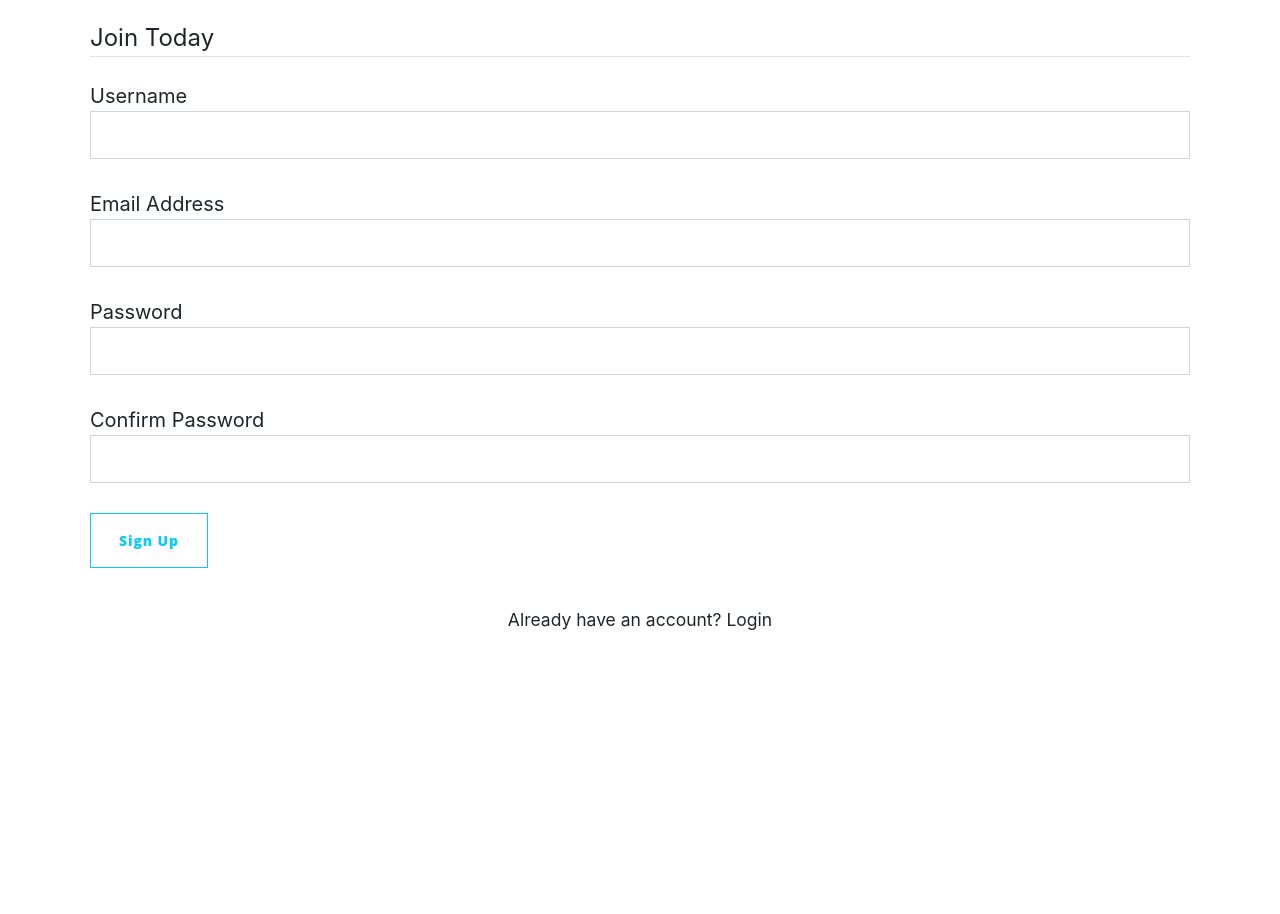
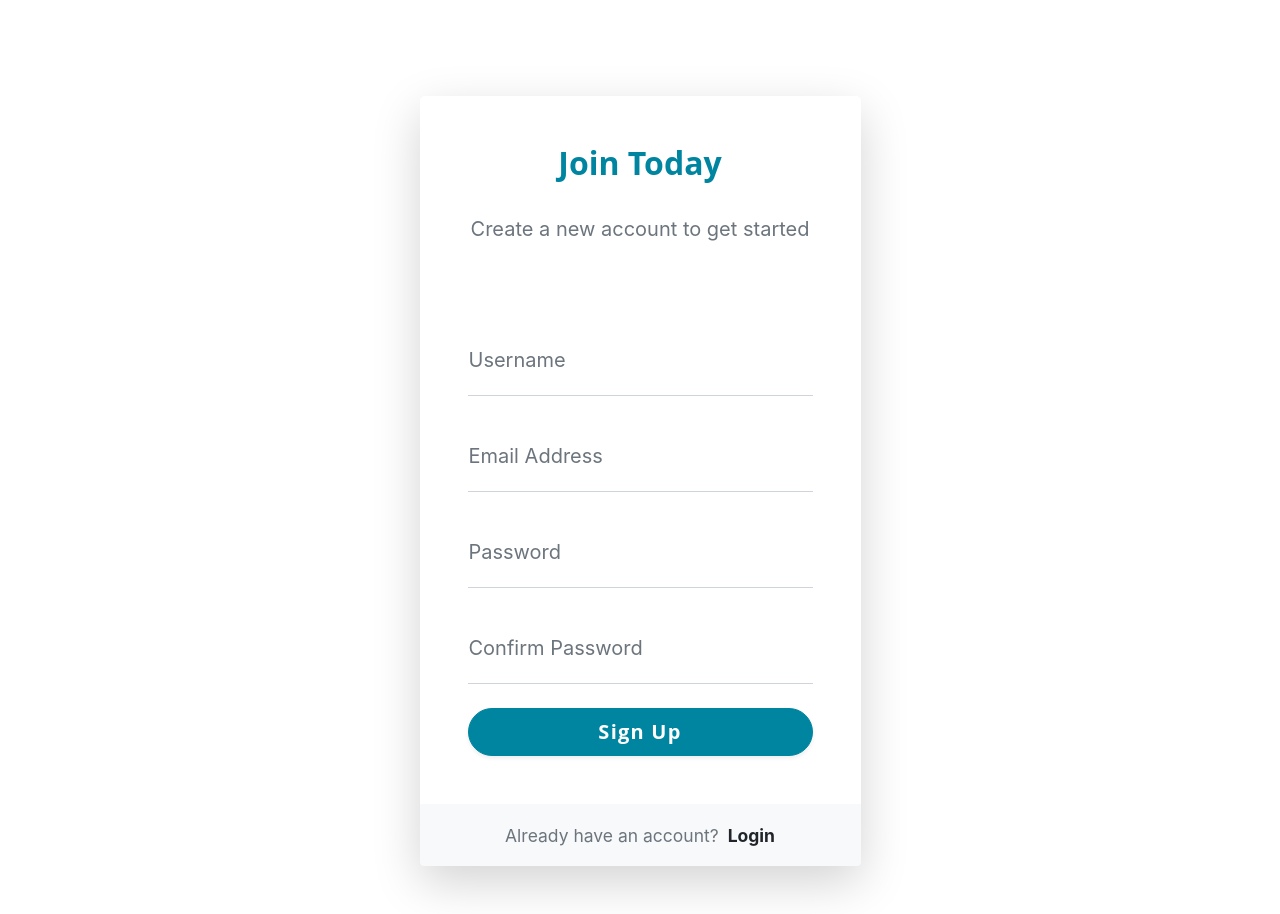
Before and after one commit to thebaggieboy/flask-blog, a Flask app: page /register in a window 1280 px wide. Shown: the part 69-983 px from the top of the page. Before the commit the page ends 699 px from the top, so only its background shows below. Run offline with Flask 2, Linux system fonts and the light colour scheme; some libraries are stand-ins or nearby versions.

```diff
--- a/blog/templates/register.html
+++ b/blog/templates/register.html
@@ -4,89 +4,91 @@
     <title>Join | Register account</title>
 {% endblock head %}
 
-
 {% block content %}
-  <div class="container" style="padding: 20px;">
+<div class="container py-5 mt-5">
+  <div class="row justify-content-center">
+    <div class="col-md-8 col-lg-6 col-xl-5">
+      <div class="card shadow-lg border-0 rounded-lg">
+        <div class="card-header bg-white border-0 pt-5 pb-0 text-center">
+          <h2 class="mb-1 fw-bold" style="color: var(--bs-primary);">Join Today</h2>
+          <p class="text-muted">Create a new account to get started</p>
+        </div>
+        <div class="card-body p-4 p-sm-5 pt-3">
           <form action="" method="POST">
             {{ form.hidden_tag() }}
-      <fieldset class="form-group">
-        <legend class="border-bottom mb-4">Join Today</legend>
-        <div class="form-group">
 
-          {{form.username.label(class="form-control-label")}}
-
+            <div class="form-floating mb-4">
               {% if form.username.errors %}
-            {{form.username(class='form-control form-control-lg is-invalid')}}
-            <div class="invalid-feedback">
-              {% for error in form.username.errors  %}
-                <span>{{error}}</span>
+                {{ form.username(class='form-control is-invalid', placeholder='Username') }}
+                <label for="{{ form.username.id }}">{{ form.username.label.text }}</label>
+                <div class="invalid-feedback px-2">
+                  {% for error in form.username.errors %}
+                    <span>{{ error }}</span>
                   {% endfor %}
                 </div>
               {% else %}
-          {{form.username(class="form-control form-control-lg")}}
+                {{ form.username(class='form-control', placeholder='Username') }}
+                <label for="{{ form.username.id }}">{{ form.username.label.text }}</label>
               {% endif %}
+            </div>
 
-
-
-        </div> <br>
-        <div class="form-group">
-
-          {{form.email.label(class="form-control-label")}}
-
+            <div class="form-floating mb-4">
               {% if form.email.errors %}
-            {{form.email(class='form-control form-control-lg is-invalid')}}
-            <div class="invalid-feedback">
-              {% for error in form.email.errors  %}
-                <span>{{error}}</span>
+                {{ form.email(class='form-control is-invalid', placeholder='name@example.com') }}
+                <label for="{{ form.email.id }}">{{ form.email.label.text }}</label>
+                <div class="invalid-feedback px-2">
+                  {% for error in form.email.errors %}
+                    <span>{{ error }}</span>
                   {% endfor %}
                 </div>
               {% else %}
-          {{form.email(class="form-control form-control-lg")}}
+                {{ form.email(class='form-control', placeholder='name@example.com') }}
+                <label for="{{ form.email.id }}">{{ form.email.label.text }}</label>
               {% endif %}
+            </div>
 
-
-
-        </div> <br>
-        <div class="form-group">
-          {{form.password.label(class="form-control-label")}}
+            <div class="form-floating mb-4">
               {% if form.password.errors %}
-            {{form.password(class='form-control form-control-lg is-invalid')}}
-            <div class="invalid-feedback">
-              {% for error in form.password.errors  %}
-                <span>{{error}}</span>
+                {{ form.password(class='form-control is-invalid', placeholder='Password') }}
+                <label for="{{ form.password.id }}">{{ form.password.label.text }}</label>
+                <div class="invalid-feedback px-2">
+                  {% for error in form.password.errors %}
+                    <span>{{ error }}</span>
                   {% endfor %}
                 </div>
               {% else %}
-          {{form.password(class="form-control form-control-lg")}}
+                {{ form.password(class='form-control', placeholder='Password') }}
+                <label for="{{ form.password.id }}">{{ form.password.label.text }}</label>
               {% endif %}
+            </div>
 
-        </div> <br>
-        <div class="form-group">
-          {{form.confirm_password.label(class="form-control-label")}}
+            <div class="form-floating mb-4">
               {% if form.confirm_password.errors %}
-            {{form.confirm_password(class='form-control form-control-lg is-invalid')}}
-            <div class="invalid-feedback">
-              {% for error in form.confirm_password.errors  %}
-                <span>{{error}}</span>
+                {{ form.confirm_password(class='form-control is-invalid', placeholder='Confirm Password') }}
+                <label for="{{ form.confirm_password.id }}">{{ form.confirm_password.label.text }}</label>
+                <div class="invalid-feedback px-2">
+                  {% for error in form.confirm_password.errors %}
+                    <span>{{ error }}</span>
                   {% endfor %}
                 </div>
               {% else %}
-          {{form.confirm_password(class="form-control form-control-lg")}}
+                {{ form.confirm_password(class='form-control', placeholder='Confirm Password') }}
+                <label for="{{ form.confirm_password.id }}">{{ form.confirm_password.label.text }}</label>
               {% endif %}
+            </div>
 
+            <div class="d-grid gap-2 mt-4">
+              {{ form.submit(class="btn btn-primary btn-lg fw-bold rounded-pill shadow-sm") }}
             </div>
-<br>
-        <div class="form-group">
-          {{form.submit(class="btn btn-outline-info")}}
-        </div>
-      </fieldset>
           </form>
         </div>
-
-
-  <div class="pt-3 text-center">
-    <small class="text-mited">
-      Already have an account? <a href="{{ url_for('login') }}" class="ml-2">Login</a>
-    </small>
+        <div class="card-footer bg-light border-0 py-3 text-center rounded-bottom">
+          <span class="text-muted small">
+            Already have an account? <a href="{{ url_for('login') }}" class="text-decoration-none fw-bold ms-1">Login</a>
+          </span>
+        </div>
+      </div>
+    </div>
+  </div>
 </div>
 {% endblock content %}
```
Also changed, not shown: blog/templates/login.html (+46 -40 lines). Lines whose indentation alone changed are shown as unchanged.
